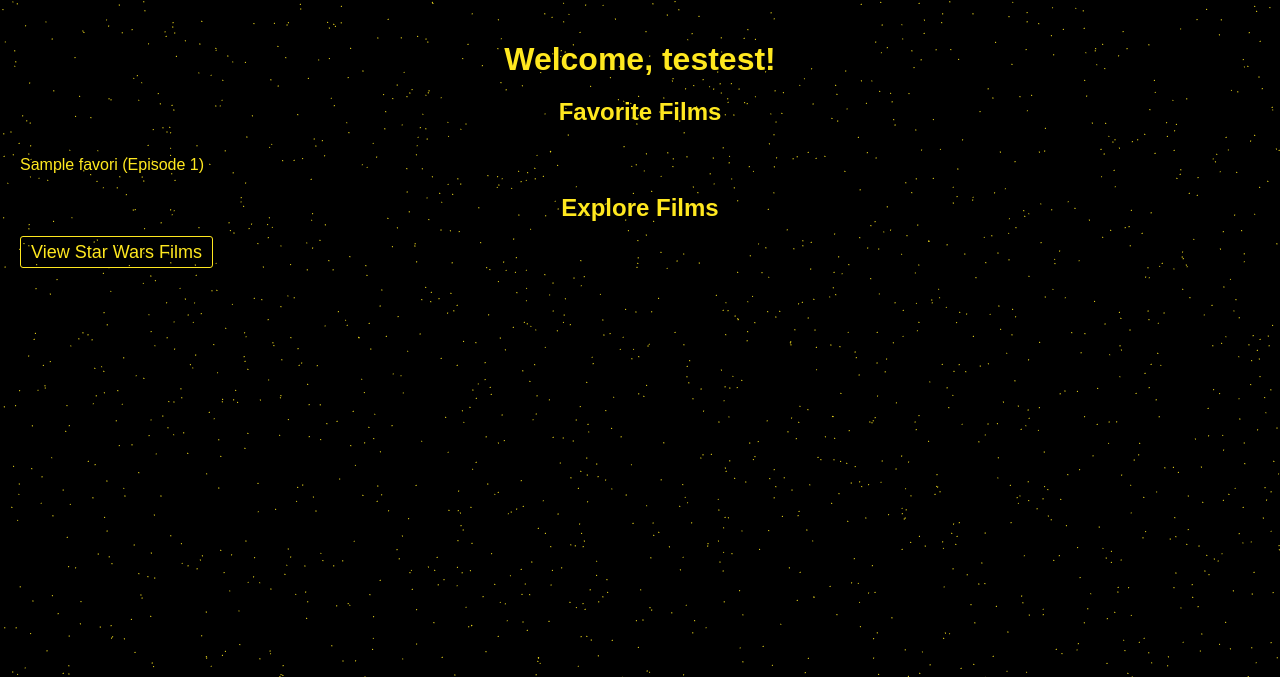
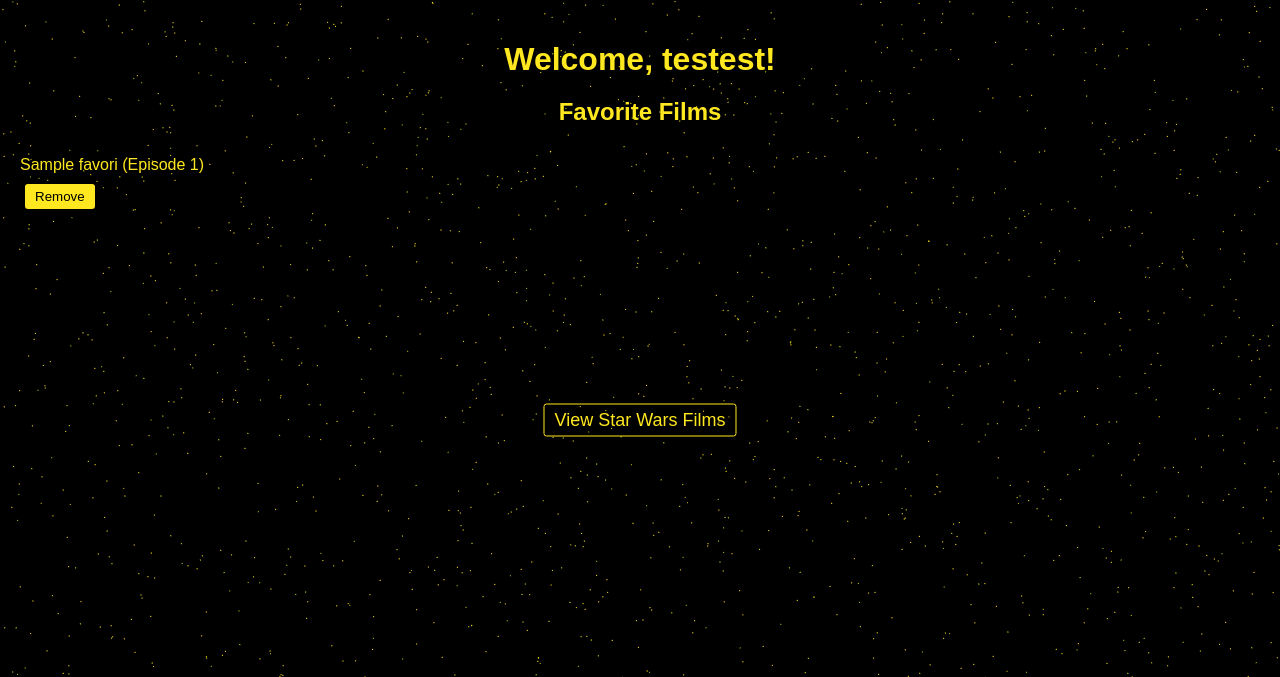
Before and after one commit to alexkjzz/PythonTP, a Flask app: page /dashboard in a window 1280 px wide. Shown: the top 677 px of the page. Run offline with Flask 3, Linux system fonts and the light colour scheme; a user stored in the database is signed in; tables that the repository leaves empty hold one stand-in row (values such as "Sample post").

Commit message:
remove fav

```diff
--- a/v2.0/app2.py
+++ b/v2.0/app2.py
@@ -115,14 +115,33 @@
 
     existing_favorite = Favori.query.filter_by(user_id=current_user.user_id, film_title=film_title, episode_id=episode_id).first()
     if existing_favorite:
-        flash(f'{film_title} is already in your favorites!', 'warning')
+        flash(f'{film_title} est déja dans les favoris', 'warning')
     else:
         new_favorite = Favori(user_id=current_user.user_id, film_title=film_title, episode_id=episode_id)
         db.session.add(new_favorite)
         db.session.commit()
-        flash(f'{film_title} added to favorites!', 'success')
+        flash(f'{film_title} ajouté dans les favoris', 'success')
 
     return redirect(url_for('dashboard'))
+
+
+@app.route('/remove_favorite', methods=['POST'])
+@login_required
+def remove_favorite():
+    film_title = request.form['film_title']
+    episode_id = int(request.form['episode_id'])
+
+    favorite_to_remove = Favori.query.filter_by(user_id=current_user.user_id, film_title=film_title, episode_id=episode_id).first()
+    if favorite_to_remove:
+        db.session.delete(favorite_to_remove)
+        db.session.commit()
+        flash(f'{film_title} a bien été supprimé des favoris','succes')
+    else:
+        flash(f'{film_title} pas trouvé dans les favoris','danger')
+
+    return redirect(url_for('dashboard'))
+
+
 
 
 # Exécution de l'application
--- a/v2.0/templates/dashboard.html
+++ b/v2.0/templates/dashboard.html
@@ -40,6 +40,10 @@
             border-radius: 3px;
             background-color: #000;
             transition: background-color 0.3s, color 0.3s;
+            position: absolute;
+            top: 50%;
+            left: 50%;
+            transform: translate(-50%, -50%);
         }
 
         a:hover {
@@ -59,6 +63,7 @@
             border-radius: 3px;
             cursor: pointer;
             margin-left: 5px;
+
         }
 
         button[type="submit"]:hover {
@@ -83,22 +88,16 @@
     <ul>
         {% for favori in current_user.favoris %}
             <li>{{ favori.film_title }} (Episode {{ favori.episode_id }})</li>
+            <form method="POST" action="{{ url_for('remove_favorite') }}">
+                <input type="hidden" name="film_title" value="{{ favori.film_title }}">
+                <input type="hidden" name="episode_id" value="{{ favori.episode_id }}">
+                <button type="submit" class="btn btn-danger btn-sm">Remove</button>
+            </form>
         {% endfor %}
     </ul>
 
-    <h2>Explore Films</h2>
     <a href="{{ url_for('fetch_star_wars_films') }}">View Star Wars Films</a>
-    <ul>
-        {% for film in films %}
-            <li>{{ film.title }} (Episode {{ film.episode_id }})
-                <form action="{{ url_for('add_favorite') }}" method="post">
-                    <input type="hidden" name="film_title" value="{{ film.title }}">
-                    <input type="hidden" name="episode_id" value="{{ film.episode_id }}">
-                    <button type="submit">Add to Favorites</button>
-                </form>
-            </li>
-        {% endfor %}
-    </ul>
+
     {% with messages = get_flashed_messages() %}
         {% if messages %}
             <ul>
```
Also changed, not shown: v2.0/BDD/python_bdd.db.
